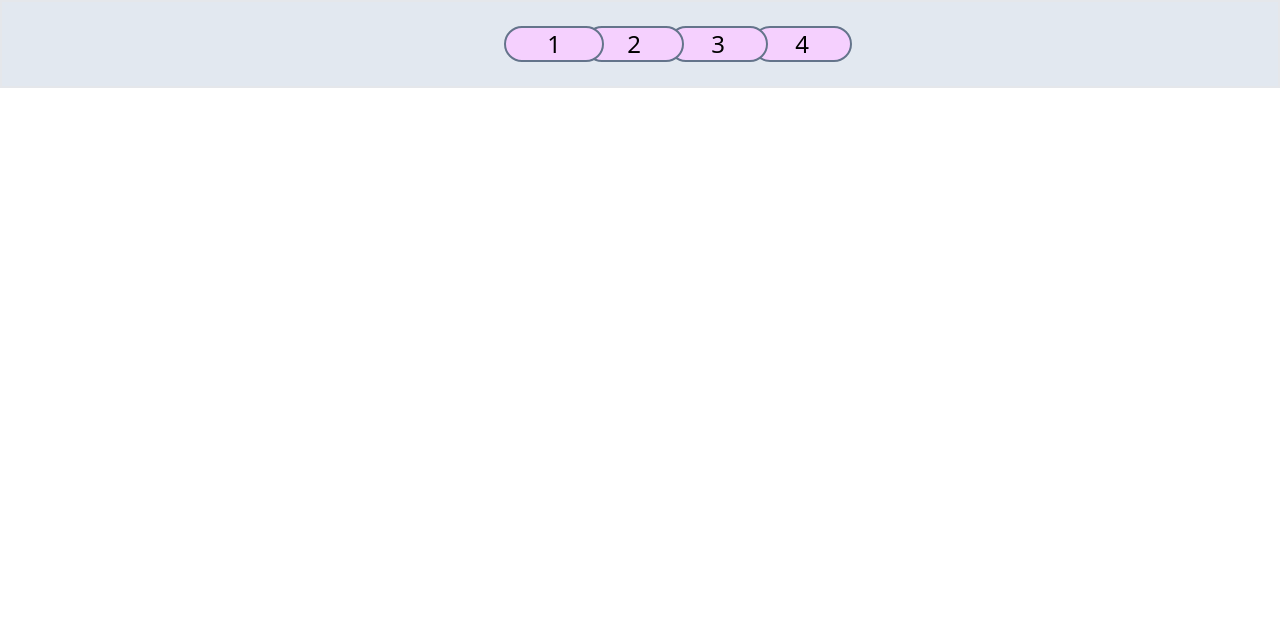
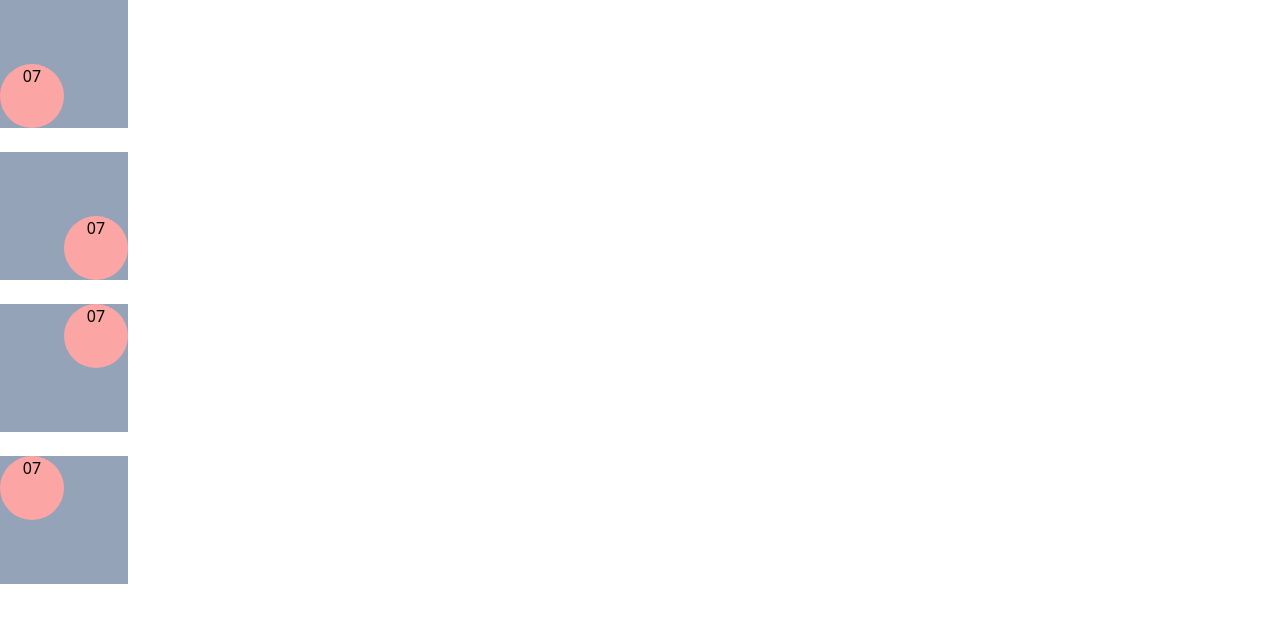
Before and after one commit to FOD17/Tailwind-React, a React (Create React App) app: page / in a window 1280 px wide. Shown: the top 622 px of the page. Built offline with nearby package versions, Linux system fonts and the light colour scheme.

Commit message:
more done

```diff
--- a/src/App.js
+++ b/src/App.js
@@ -1,9 +1,9 @@
-import ZIndex from "./components/base-tutorial/15-ZIndex/ZIndex"
+import TRBL from "./components/base-tutorial/16-top-right-bottom-left/TRBL"
 
 function App() {
   return (
     <div>
-      <ZIndex />
+      <TRBL />
     </div>
   )
 }
--- /dev/null
+++ b/src/components/base-tutorial/16-top-right-bottom-left/TRBL.js
@@ -0,0 +1,31 @@
+import React from "react"
+
+export default function TRBL() {
+  return (
+    <div>
+      <div class="relative h-32 w-32 bg-slate-400">
+        <div class="absolute rounded-full bottom-0 left-0 h-16 w-16 bg-red-300 text-center">
+          07
+        </div>
+      </div>
+      <br />
+      <div class="relative h-32 w-32 bg-slate-400">
+        <div class="absolute rounded-full bottom-0 right-0 h-16 w-16 bg-red-300 text-center">
+          07
+        </div>
+      </div>
+      <br />
+      <div class="relative h-32 w-32 bg-slate-400">
+        <div class="absolute rounded-full top-0 right-0 h-16 w-16 bg-red-300 text-center">
+          07
+        </div>
+      </div>
+      <br />
+      <div class="relative h-32 w-32 bg-slate-400">
+        <div class="absolute rounded-full top-0 left-0 h-16 w-16 bg-red-300 text-center">
+          07
+        </div>
+      </div>
+    </div>
+  )
+}
```
Also changed, not shown: 1 other file (tests, documents, lock files or other folders).
